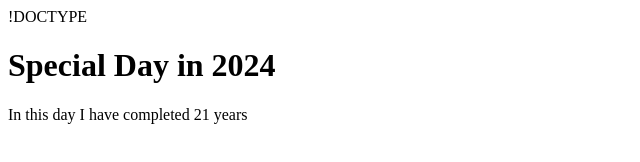
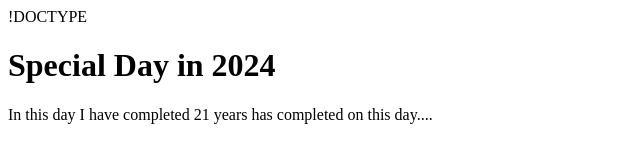
Before and after one commit to prajwal-r-h/jan-24, a plain HTML site: page index.html in a window 1280 px wide. Shown: the whole page, without its empty margins (0-640 px from the left). Drawn offline with Linux system fonts and the light colour scheme.

Commit message:
Update index.html

```diff
--- a/index.html
+++ b/index.html
@@ -4,6 +4,6 @@
   </title>
   <body>
     <h1> Special Day in 2024</h1>
-    <p> In this day I have completed 21 years</p>
+    <p> In this day I have completed 21 years has completed on this day....</p>
   </body>
 </HTML>
```
